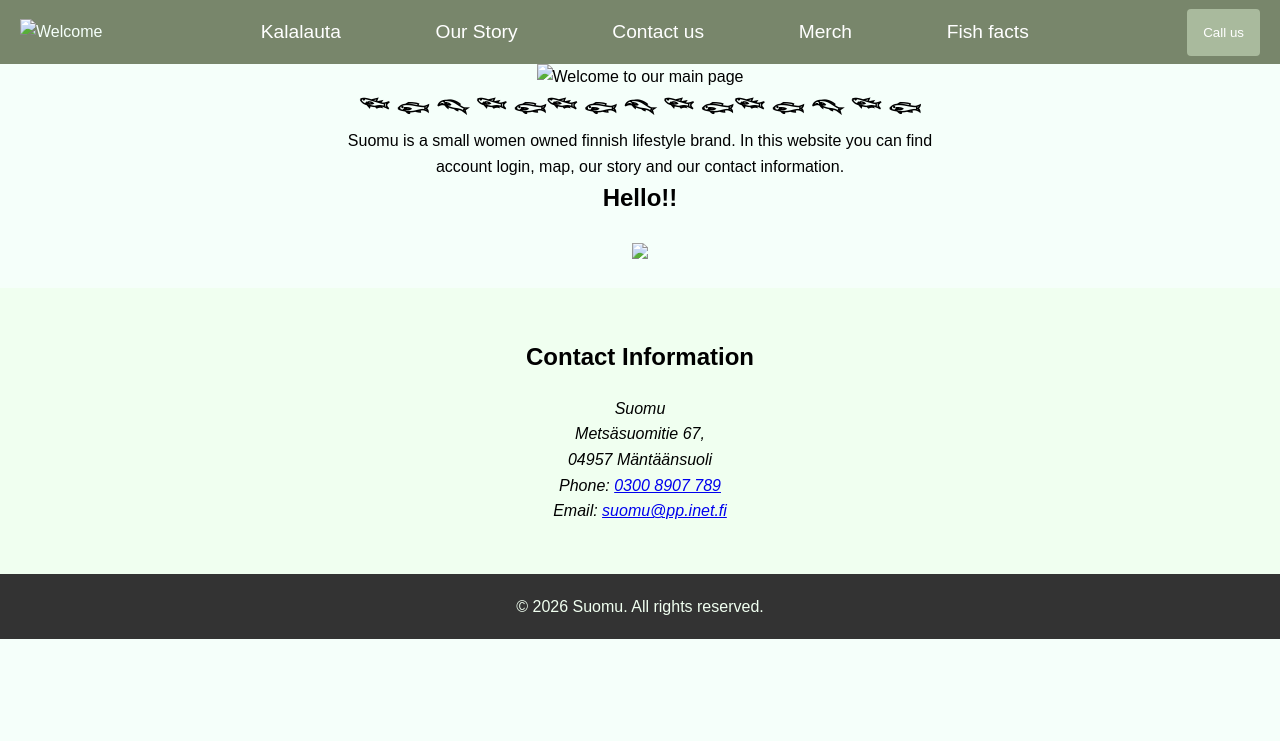
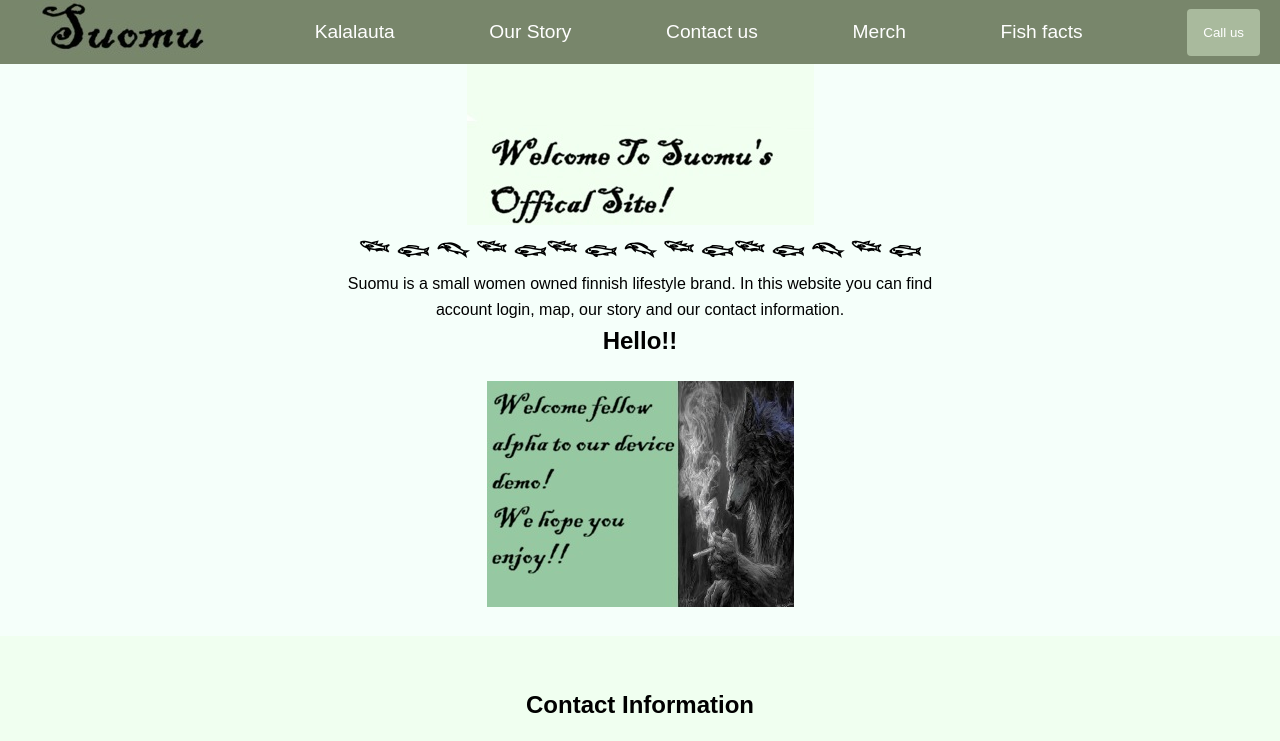
Before and after one commit to phokuu/index.html, a plain HTML site: page index.html in a window 1280 px wide. Shown: the top 741 px of the page. Drawn offline with Linux system fonts and the light colour scheme.

Commit message:
Update index.html

```diff
--- a/index.html
+++ b/index.html
@@ -16,7 +16,7 @@
     <button class="hamburger" id="hamburger-icon">
         <span onclick="openNavbar()"> ☰</span>
     </button>
-    <div> <img src="kuvat/logo.jpg.jpg" alt="Welcome"></div>
+    <div> <img src="logo.jpg.jpg" alt="Welcome"></div>
     <nav id="nav-menu">
         <ul><li><a href="kalalauta.html">Kalalauta</a></li>
             <li><a href="whoarewe.html">Our Story</a></li>
@@ -32,7 +32,7 @@
 <!-- banner section  -->
 <section class="banner">
     <img src=
-                 "kuvat/welcome.jpg"
+                 "welcome.jpg"
          alt="Welcome to our main page">
     <h1>𓆝 𓆟 𓆞 𓆝 𓆟𓆝 𓆟 𓆞 𓆝 𓆟𓆝 𓆟 𓆞 𓆝 𓆟</h1>
     <p>
@@ -45,7 +45,7 @@
     <h2> Hello!!</h2>
 
 </section>
-<h3> <img src="kuvat/mainpageimage.jpg">
+<h3> <img src="mainpageimage.jpg">
 </h3>
 <!-- Company contact info -->
 <section class="contact-info">
```
